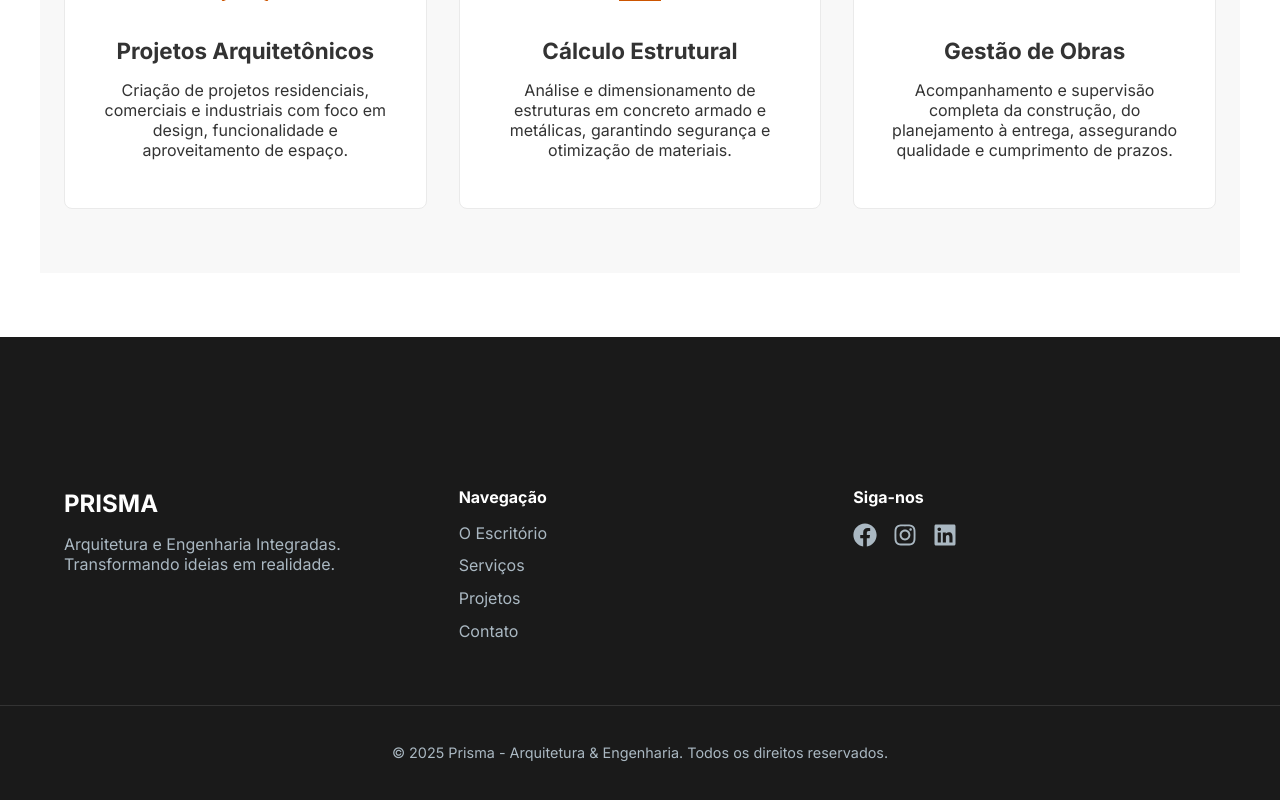
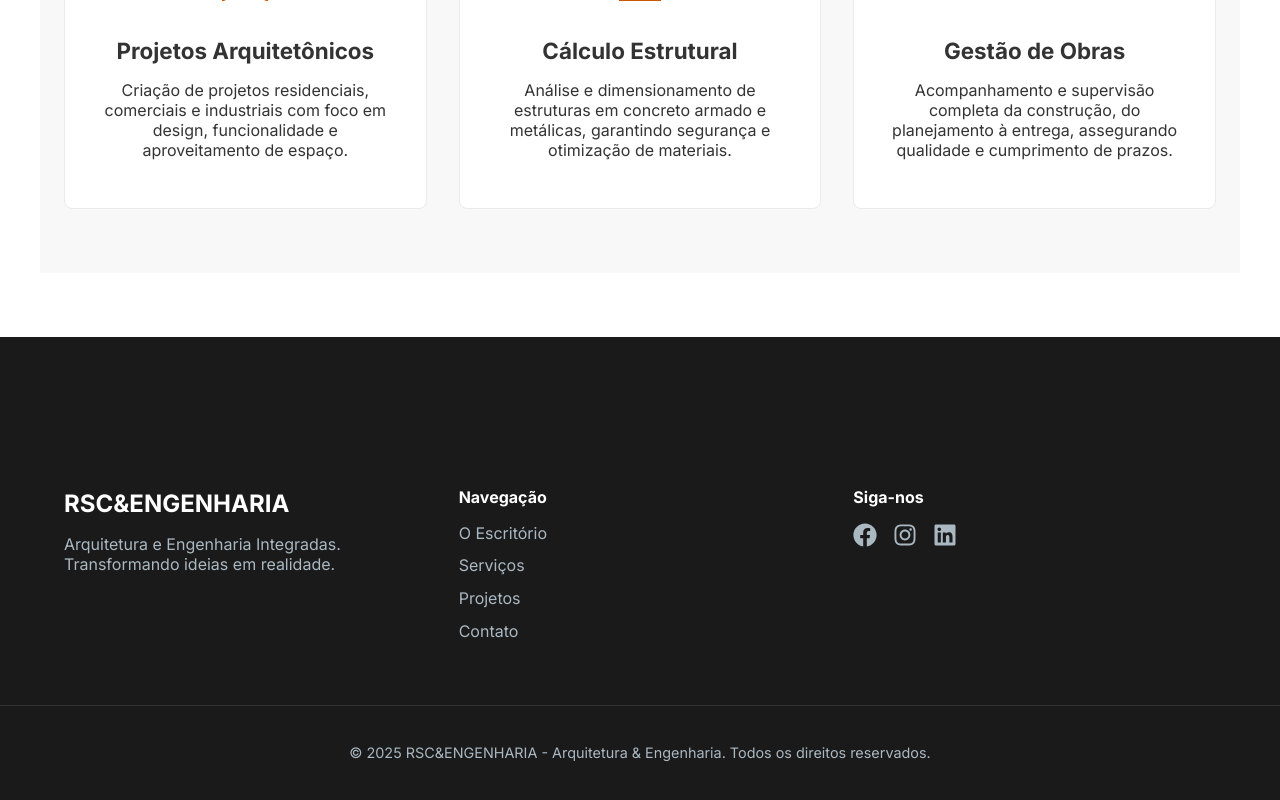
Before and after one commit to DevLuizFelip/Site-RSC, a React (Vite) app in the folder prisma-site/: page / in a window 1280 px wide. Shown: the part 1042-1842 px from the top of the page. Built offline with nearby package versions, Linux system fonts and the light colour scheme; no server answers; the database is empty.

Commit message:
Textos corrigidos

```diff
--- a/prisma-site/src/components/Footer.jsx
+++ b/prisma-site/src/components/Footer.jsx
@@ -8,7 +8,7 @@ function Footer() {
     <footer className="footer">
       <div className="container footer-content">
         <div className="footer-about">
-          <h3 className="logo">PRISMA</h3>
+          <h3 className="logo">RSC&ENGENHARIA</h3>
           <p>Arquitetura e Engenharia Integradas. Transformando ideias em realidade.</p>
         </div>
         <div className="footer-links">
@@ -30,7 +30,7 @@ function Footer() {
         </div>
       </div>
       <div className="footer-bottom">
-        <p>&copy; {new Date().getFullYear()} Prisma - Arquitetura & Engenharia. Todos os direitos reservados.</p>
+        <p>&copy; {new Date().getFullYear()} RSC&ENGENHARIA - Arquitetura & Engenharia. Todos os direitos reservados.</p>
       </div>
     </footer>
   );
```
